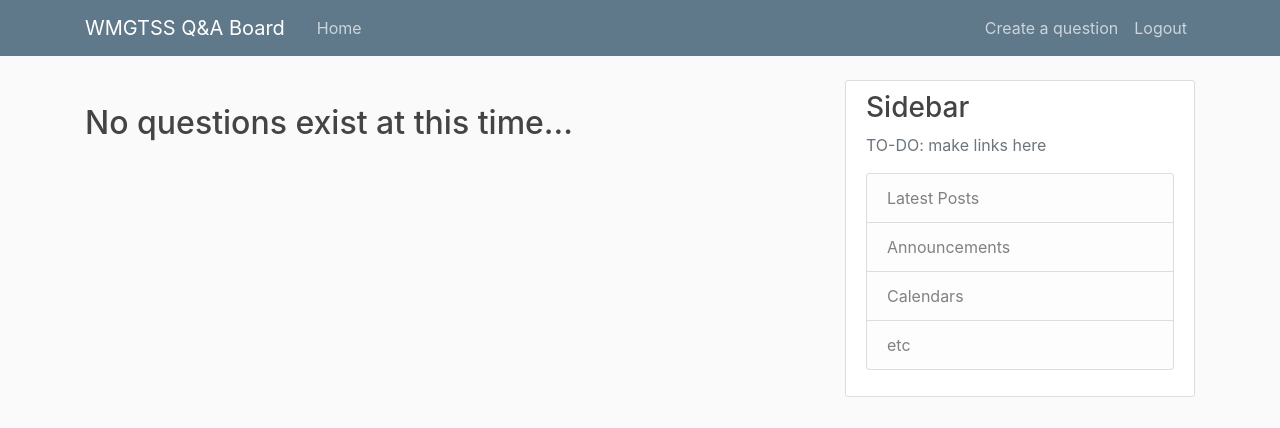
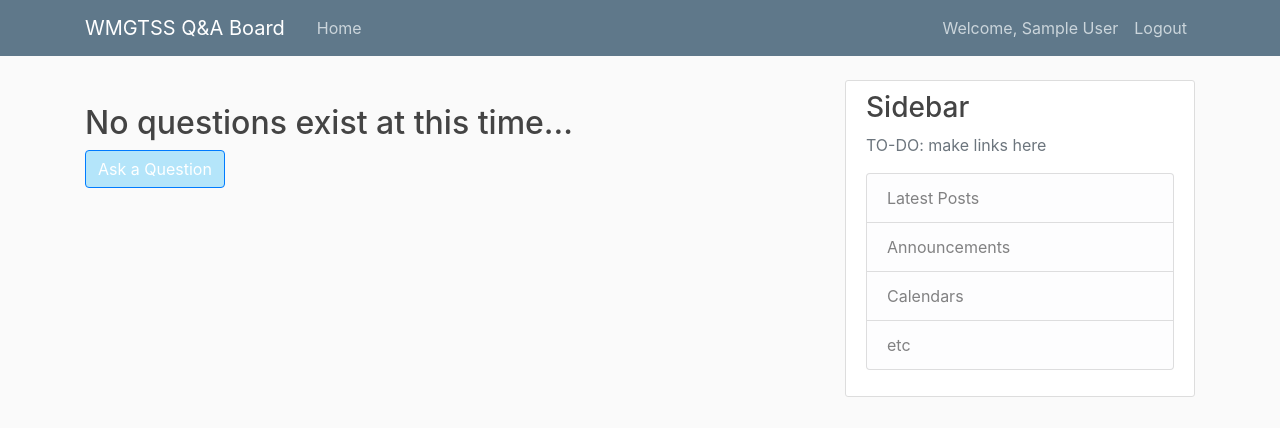
Before and after one commit to Jonnygibb/QnA-board-wmgtss, a Django app: page / in a window 1280 px wide. Shown: the top 428 px of the page. Run offline with Django 4.2, Linux system fonts and the light colour scheme; the visitor is signed in with stand-in values (Sample User, id 1); data that the repository does not hold is empty; some libraries are stand-ins or nearby versions.

Commit message:
Moved the create question button to match design

```diff
--- a/app/board/static/board/board.css
+++ b/app/board/static/board/board.css
@@ -25,6 +25,10 @@ body {
   .blue {
     color: #428bca;
     margin-bottom: 1px;
+  }
+
+  .background-blue {
+    background-color: #b4e5fa;
   }
 
   .center {
--- a/app/board/templates/users/base.html
+++ b/app/board/templates/users/base.html
@@ -37,7 +37,7 @@
               <!-- Navbar Right Side -->
               <div class="navbar-nav">
               {% if user.is_authenticated %}
-                <a class="nav-item nav-link" href="{% url 'question-create' %}">Create a question</a>
+                <a class="nav-item nav-link">Welcome, {{ user.first_name }} {{ user.last_name }}</a>
                 <a class="nav-item nav-link" href="{% url 'logout' %}">Logout</a>
               {% else %}
                 <a class="nav-item nav-link" href="{% url 'login' %}">Login</a>
--- a/app/board/templates/users/home.html
+++ b/app/board/templates/users/home.html
@@ -113,4 +113,7 @@
       {% endfor %}
     {% endif %}
   </div>
+  <div>
+    <a class="background-blue btn btn-primary btn-bg" href="{% url 'question-create' %}">Ask a Question</a>
+  </div>
 {% endblock content %}
--- a/app/board/urls.py
+++ b/app/board/urls.py
@@ -3,7 +3,6 @@ from board import views
 
 urlpatterns = [
     path('', views.BoardListView.as_view(), name = 'home'),
-    # Cretes a url pattern with a variable to create a url for each post
     path('questions/new/', views.QuestionCreateView.as_view(), name = 'question-create'),
     path('question/<slug:slug>/update', views.QuestionUpdateView.as_view(), name = 'question-update'),
     path('question/<slug:slug>/delete', views.QuestionDeleteView.as_view(), name = 'question-delete'),
--- a/app/board/views.py
+++ b/app/board/views.py
@@ -2,7 +2,6 @@ from django.shortcuts import render, redirect
 from django.urls.base import reverse
 from django.views.generic.edit import FormView
 from django.views.generic import (ListView,
-                                  DetailView,
                                   CreateView,
                                   UpdateView,
                                   DeleteView)
@@ -17,21 +16,6 @@ from django.contrib.auth.mixins import UserPassesTestMixin
 
 from .forms import SignUpForm, LogInForm
 from .models import Comment, Answer, User, Questions
-
-class BoardView(FormView):
-    def get(self, request):
-        content = {}
-        if request.user.is_authenticated:
-            user = request.user
-            user.backend = 'django.contrib.core.backends.ModelBackend'
-            ques_obj = Questions.objects.filter(user=user)
-            content['userdetail'] = user
-            content['questions'] = ques_obj
-            #ans_obj = Answers.objects.filter(question=ques_obj[0])
-            #content['answers'] = ans_obj
-            return render(request, 'users/home.html', content)
-        else:
-            return redirect(reverse('login'))
 
 class BoardListView(ListView):
 
```
